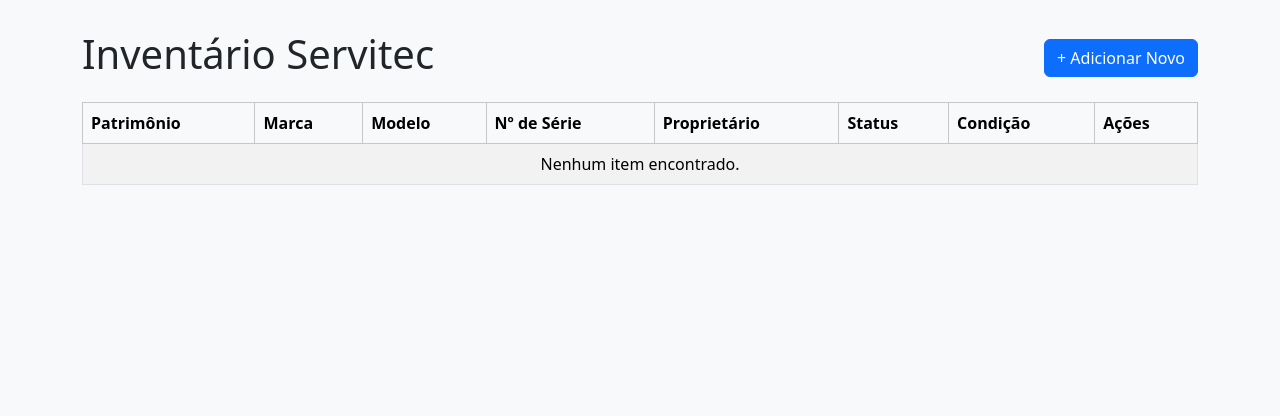
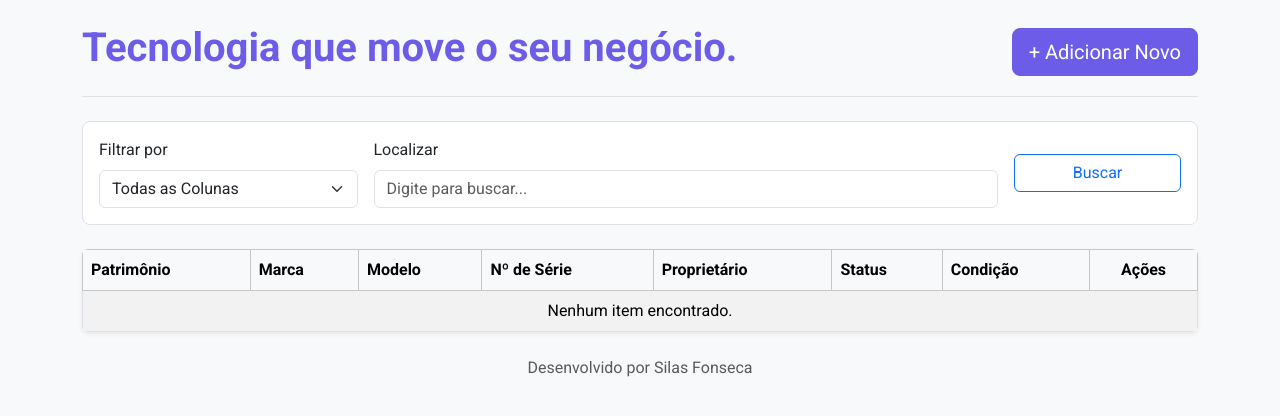
Before and after one commit to silasmfonseca/servitecinventario, a Flask app: page / in a window 1280 px wide. Shown: the top 416 px of the page. Run offline with Flask 3, Linux system fonts and the light colour scheme; data that the repository does not hold is empty.

Commit message:
Update index.html

```diff
--- a/templates/index.html
+++ b/templates/index.html
@@ -3,26 +3,86 @@
 <head>
     <meta charset="UTF-8">
     <meta name="viewport" content="width=device-width, initial-scale=1.0">
-    <title>Gerenciamento de Inventário</title>
+    <title>Gerenciamento de Inventário Servitec</title>
     <link href="https://cdn.jsdelivr.net/npm/bootstrap@5.3.3/dist/css/bootstrap.min.css" rel="stylesheet">
+    <link rel="preconnect" href="https://fonts.googleapis.com">
+    <link rel="preconnect" href="https://fonts.gstatic.com" crossorigin>
+    <link href="https://fonts.googleapis.com/css2?family=Roboto:wght@400;700&display=swap" rel="stylesheet">
+
     <style>
-        body { background-color: #f8f9fa; }
-        .container-xl { margin-top: 30px; }
-        .table-hover tbody tr:hover { cursor: pointer; }
-        .modal-body { max-height: 60vh; overflow-y: auto; }
+        :root {
+            --servitec-purple: #6c5ce7;
+            --servitec-light-gray: #f8f9fa;
+        }
+        body {
+            background-color: var(--servitec-light-gray);
+            font-family: 'Roboto', sans-serif;
+        }
+        .header-title {
+            font-size: 2.5rem;
+            font-weight: 700;
+            color: var(--servitec-purple);
+        }
+        .filter-bar {
+            background-color: #fff;
+            padding: 1rem;
+            border-radius: 0.5rem;
+            border: 1px solid #dee2e6;
+        }
+        .table {
+            border: 1px solid #dee2e6;
+        }
+        .btn-primary {
+            background-color: var(--servitec-purple);
+            border-color: var(--servitec-purple);
+        }
+        .btn-primary:hover {
+            background-color: #5a4cdb;
+            border-color: #5a4cdb;
+        }
+        .modal-body {
+            max-height: 70vh;
+            overflow-y: auto;
+        }
     </style>
 </head>
 <body>
-    <div class="container-xl">
-        <div class="d-flex justify-content-between align-items-center mb-3">
-            <h1>Inventário Servitec</h1>
-            <button class="btn btn-primary" data-bs-toggle="modal" data-bs-target="#addModal">
-                + Adicionar Novo
-            </button>
+    <div class="container-xl my-4">
+
+        <header class="d-flex flex-wrap justify-content-between align-items-center mb-4 pb-3 border-bottom">
+            <h1 class="header-title">Tecnologia que move o seu negócio.</h1>
+            <div>
+                <button class="btn btn-primary btn-lg" data-bs-toggle="modal" data-bs-target="#addModal">
+                    + Adicionar Novo
+                </button>
+            </div>
+        </header>
+
+        <div class="filter-bar mb-4">
+            <form class="row g-3 align-items-center">
+                <div class="col-md-3">
+                    <label for="filterColumn" class="form-label">Filtrar por</label>
+                    <select id="filterColumn" class="form-select">
+                        <option selected>Todas as Colunas</option>
+                        <option>Patrimônio</option>
+                        <option>Marca</option>
+                        <option>Modelo</option>
+                        <option>Nº de Série</option>
+                        <option>Proprietário</option>
+                    </select>
+                </div>
+                <div class="col-md-7">
+                    <label for="searchText" class="form-label">Localizar</label>
+                    <input type="text" class="form-control" id="searchText" placeholder="Digite para buscar...">
+                </div>
+                <div class="col-md-2 d-flex align-items-end">
+                    <button type="submit" class="btn btn-outline-primary w-100">Buscar</button>
+                </div>
+            </form>
         </div>
 
-        <div class="table-responsive">
-            <table class="table table-bordered table-hover table-striped">
+        <div class="table-responsive bg-white rounded shadow-sm">
+            <table class="table table-bordered table-hover table-striped mb-0">
                 <thead class="table-light">
                     <tr>
                         <th>Patrimônio</th>
@@ -32,7 +92,7 @@
                         <th>Proprietário</th>
                         <th>Status</th>
                         <th>Condição</th>
-                        <th>Ações</th>
+                        <th class="text-center">Ações</th>
                     </tr>
                 </thead>
                 <tbody>
@@ -42,10 +102,10 @@
                         <td>{{ item.marca }}</td>
                         <td>{{ item.modelo }}</td>
                         <td>{{ item.numero_serie }}</td>
-                        <td>{{ item.proprietario }}</td>
+                        <td>{{ item.proprietário }}</td>
                         <td>{{ item.status }}</td>
                         <td>{{ item.condicao }}</td>
-                        <td>
+                        <td class="text-center">
                             <button class="btn btn-sm btn-warning edit-btn"
                                     data-bs-toggle="modal"
                                     data-bs-target="#editModal"
@@ -68,6 +128,9 @@
                 </tbody>
             </table>
         </div>
+        <footer class="text-center text-muted mt-4">
+            <p>Desenvolvido por Silas Fonseca</p>
+        </footer>
     </div>
 
     <div class="modal fade" id="addModal" tabindex="-1">
@@ -262,7 +325,8 @@
         const editModal = document.getElementById('editModal');
         editModal.addEventListener('show.bs.modal', event => {
             const button = event.relatedTarget;
-            const itemJson = button.getAttribute('data-item').replace(/'/g, '"');
+            // Corrigido para lidar com aspas escapadas
+            const itemJson = button.getAttribute('data-item').replace(/&quot;/g, '"');
             const item = JSON.parse(itemJson);
 
             const modalForm = editModal.querySelector('form');
```
